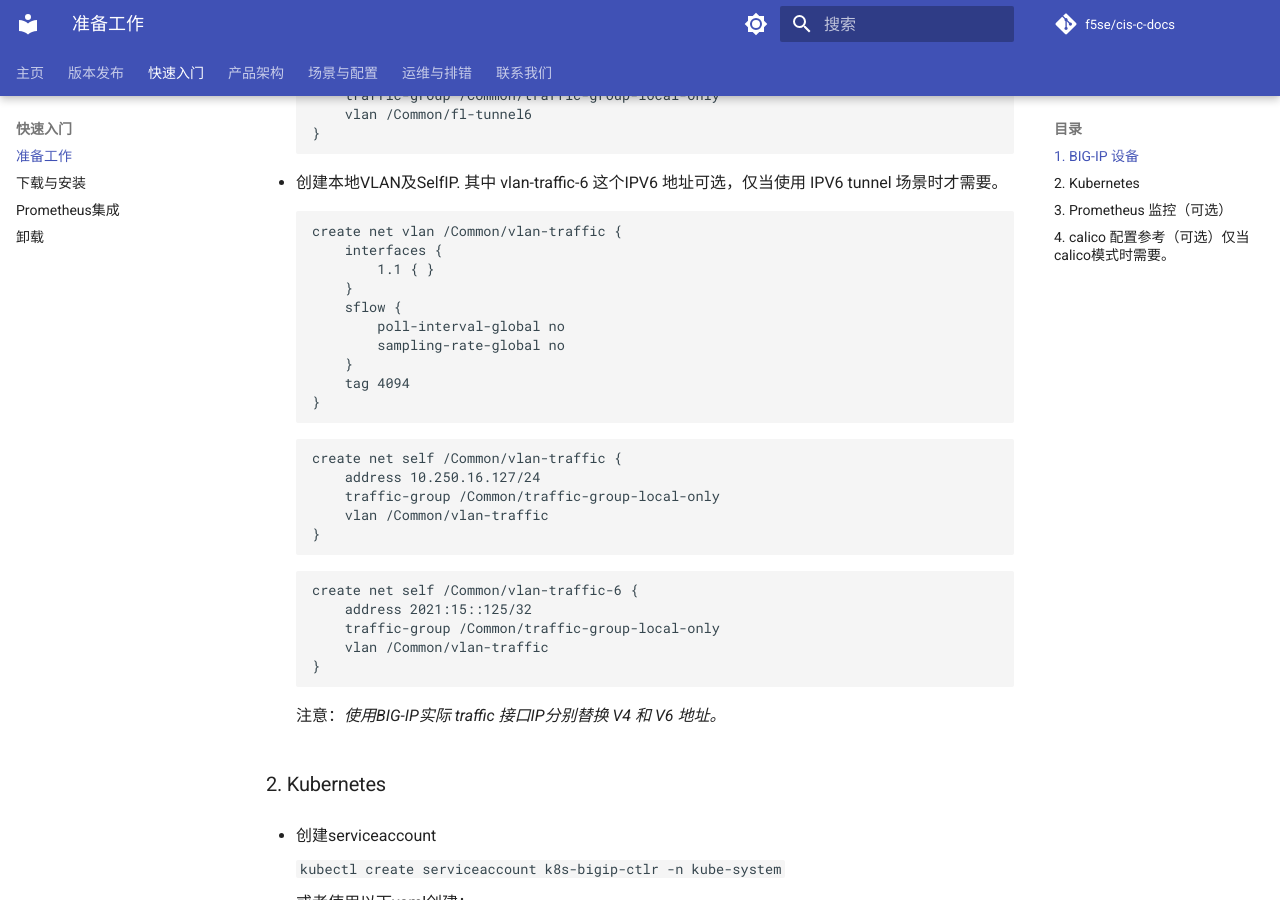
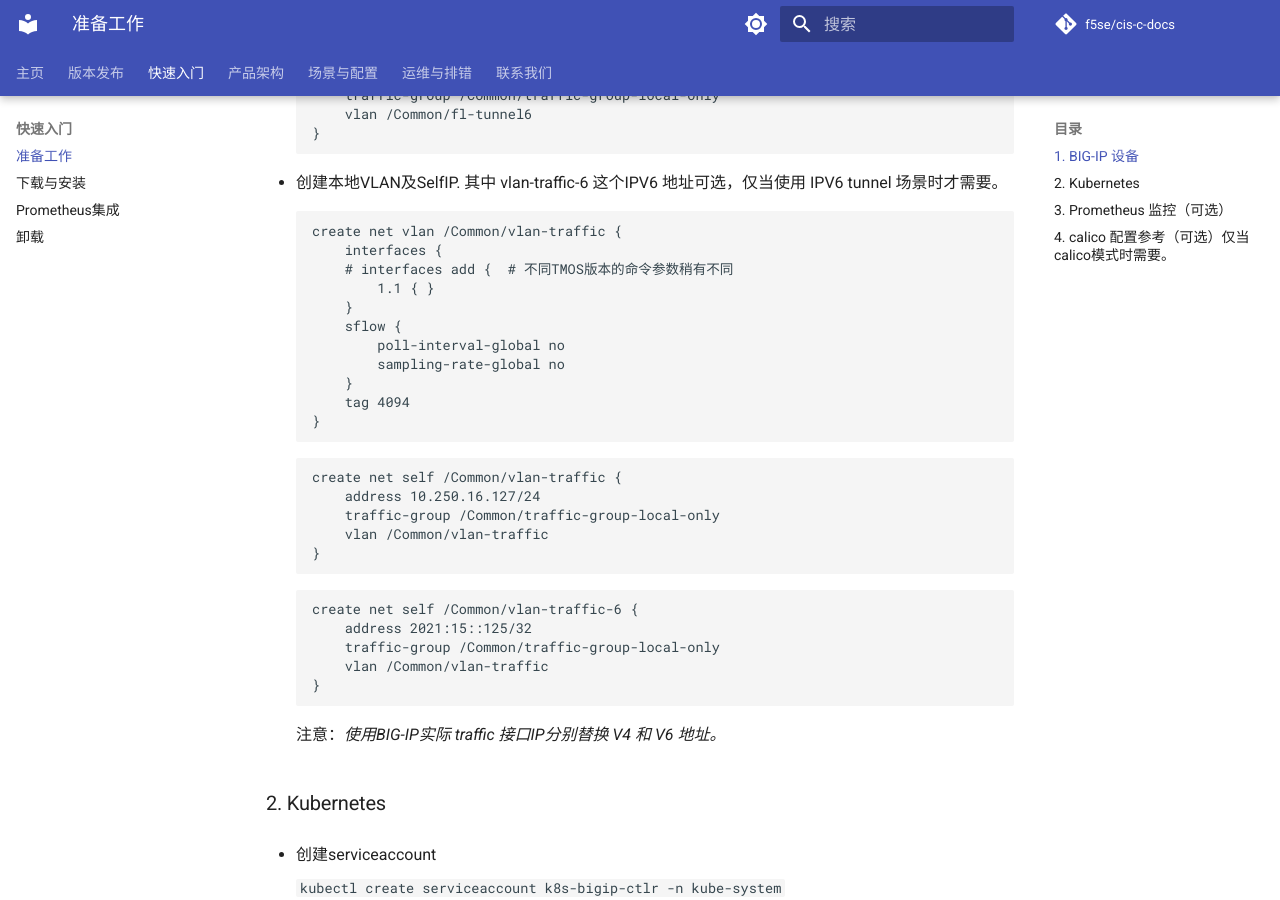
Before and after one commit to f5se/cis-c-docs, an MkDocs documentation site: the page built from docs/quick-start/index.md, in a window 1280 px wide and 900 px high, scrolled down 1233 px. Built offline with MkDocs 1.6.1 and Material for MkDocs 9.7.7, drawn with Linux system fonts in a browser that asks for light colours; comment, search, counter and statistics services are not loaded.

Commit message:
fix tmsh cmd for different tmos version.

````diff
--- a/docs/quick-start/index.md
+++ b/docs/quick-start/index.md
@@ -67,6 +67,7 @@
     ```
     create net vlan /Common/vlan-traffic {
         interfaces {
+        # interfaces add {  # 不同TMOS版本的命令参数稍有不同
             1.1 { }
         }
         sflow {
````
